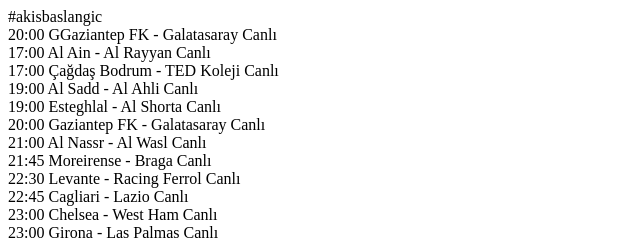
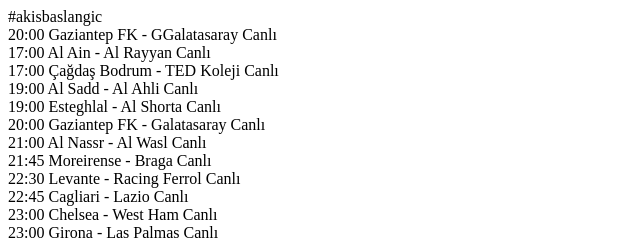
Before and after one commit to volegol/taylan, a plain HTML site: page index.html in a window 1280 px wide. Shown: the top 239 px of the page, 0-640 px from the left. Drawn offline with Linux system fonts and the light colour scheme.

Commit message:
Update index.html

```diff
--- a/index.html
+++ b/index.html
@@ -2,7 +2,7 @@
 
 <div class="mac iframeYayin" data-url="/channel.html?id=yayinstar">
     <span class="saat">20:00</span>
-    <span class="takimlar">GGaziantep FK - Galatasaray</span>
+    <span class="takimlar">Gaziantep FK - GGalatasaray</span>
     <span class="lig">Canlı</span>
 </div>
 <div class="mac iframeYayin" data-url="/channel.html?id=yayinsmarts">
```
